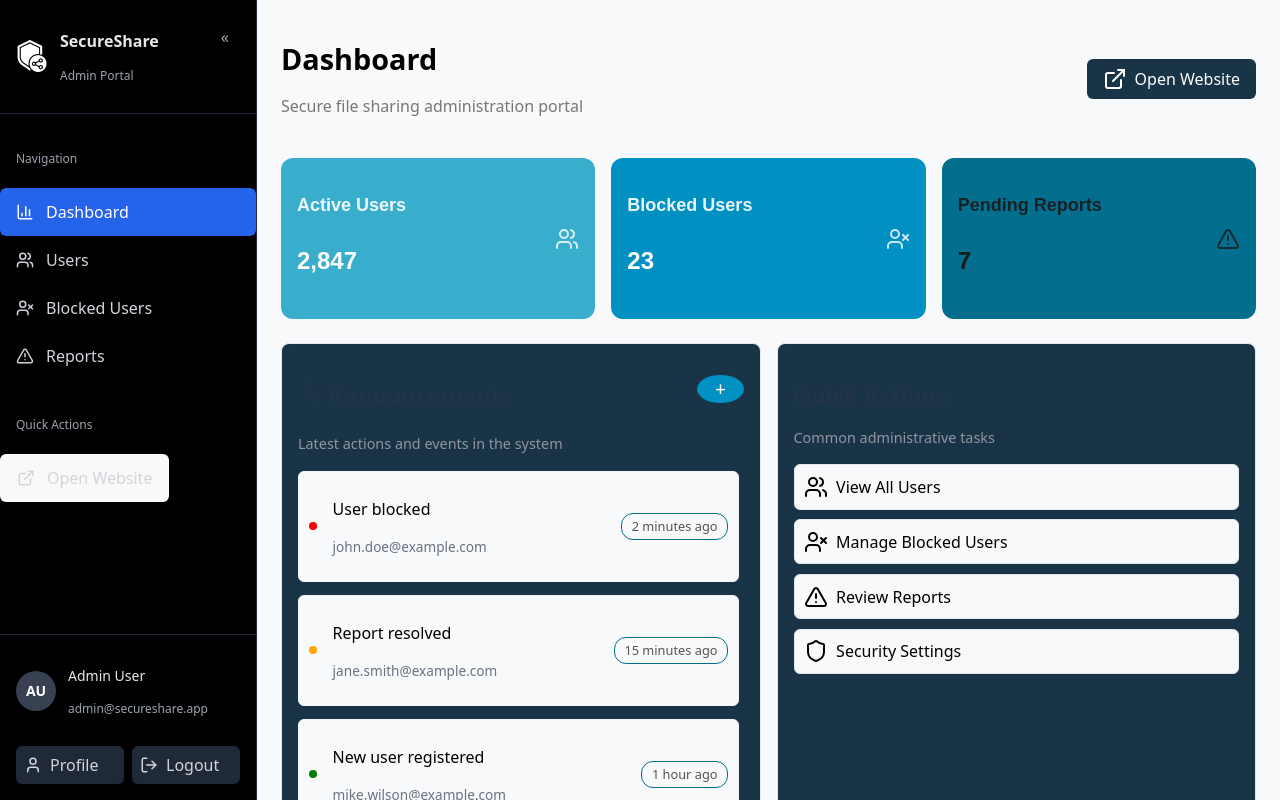
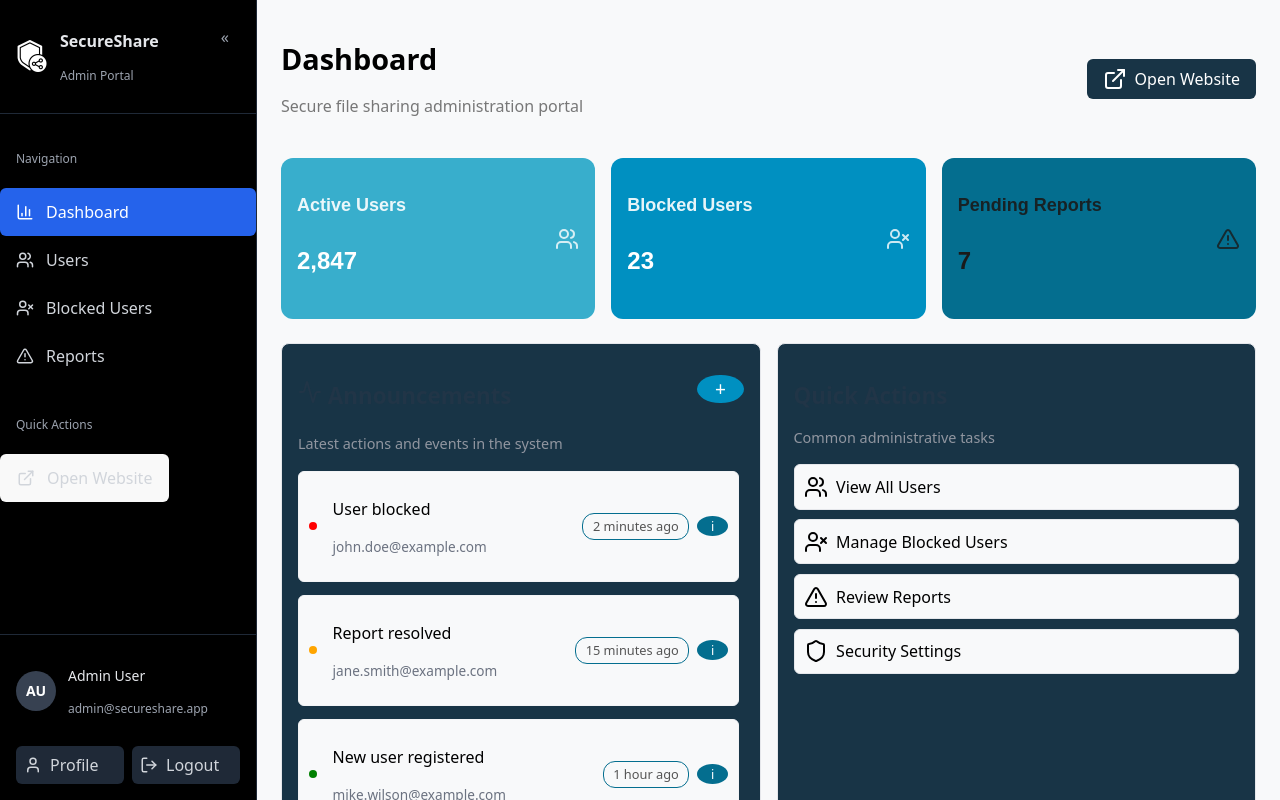
Before and after one commit to COS301-SE-2025/Secure-File-Sharing-Platform, a React (Vite) app in the folder sfsp-admin/: page /dashboard in a window 1280 px wide. Built offline with nearby package versions, Linux system fonts and the light colour scheme.

Commit message:
dialogue for info addition

```diff
--- a/sfsp-admin/src/ui/dashboard/Dashboard.css
+++ b/sfsp-admin/src/ui/dashboard/Dashboard.css
@@ -179,6 +179,31 @@
     color: #6b7280;
 }
 
+.timestamp-info {
+    display: flex;
+    align-items: center;
+    gap: 0.5rem;
+}
+
+.info-btn {
+    background: #046E8F;
+    color: white;
+    border: none;
+    border-radius: 50%;
+    width: 20px;
+    height: 20px;
+    font-size: 0.8rem;
+    cursor: pointer;
+    display: flex;
+    align-items: center;
+    justify-content: center;
+}
+
+.info-btn:hover {
+    background: #0090C1;
+}
+
+
 .dot {
     width: 8px;
     height: 8px;
@@ -282,6 +307,15 @@
     color: black;
 }
 
+.modal h3 {
+    margin-bottom: 0.5rem;
+    color: #046E8F;
+}
+
+.modal p {
+    margin: 0.2rem 0;
+}
+
 .modal-actions {
     display: flex;
     justify-content: flex-end;
--- a/sfsp-admin/src/ui/dashboard/Dashboard.jsx
+++ b/sfsp-admin/src/ui/dashboard/Dashboard.jsx
@@ -10,15 +10,15 @@ function Dashboard() {
   ];
 
   const [announcements, setAnnouncements] = useState([
-    { action: "User blocked", user: "john.doe@example.com", time: "2 minutes ago", severity: "high",info:"this is " },
-    { action: "Report resolved", user: "jane.smith@example.com", time: "15 minutes ago", severity: "medium",info:"this is " },
-    { action: "New user registered", user: "mike.wilson@example.com", time: "1 hour ago", severity: "low",info:"this is " },
-    { action: "File access granted", user: "sarah.jones@example.com", time: "2 hours ago", severity: "low",info:"this is " },
-    { action: "File access granted", user: "sarah.jones@example.com", time: "2 hours ago", severity: "low" ,info:"this is "},
-    { action: "User blocked", user: "john.doe@example.com", time: "2 minutes ago", severity: "high",info:"this is " },
-    { action: "Report resolved", user: "jane.smith@example.com", time: "15 minutes ago", severity: "medium",info:"this is "},
-    { action: "New user registered", user: "mike.wilson@example.com", time: "6 hour ago", severity: "low",info:"this is " },
-    { action: "File access granted", user: "sarah.jones@example.com", time: "2 hours ago", severity: "low",info:"this is " },
+    { action: "User blocked", user: "john.doe@example.com", time: "2 minutes ago", severity: "high", info: "this is " },
+    { action: "Report resolved", user: "jane.smith@example.com", time: "15 minutes ago", severity: "medium", info: "this is " },
+    { action: "New user registered", user: "mike.wilson@example.com", time: "1 hour ago", severity: "low", info: "this is " },
+    { action: "File access granted", user: "sarah.jones@example.com", time: "2 hours ago", severity: "low", info: "this is " },
+    { action: "File access granted", user: "sarah.jones@example.com", time: "2 hours ago", severity: "low", info: "this is " },
+    { action: "User blocked", user: "john.doe@example.com", time: "2 minutes ago", severity: "high", info: "this is " },
+    { action: "Report resolved", user: "jane.smith@example.com", time: "15 minutes ago", severity: "medium", info: "this is " },
+    { action: "New user registered", user: "mike.wilson@example.com", time: "6 hour ago", severity: "low", info: "this is " },
+    { action: "File access granted", user: "sarah.jones@example.com", time: "2 hours ago", severity: "low", info: "this is " },
   ]);
 
   const [showModal, setShowModal] = useState(false);
@@ -27,6 +27,8 @@ function Dashboard() {
     info: "",
     severity: "success",
   });
+  const [infoModal, setInfoModal] = useState({ show: false, announcement: null });
+
   const currentUser = "admin@example.com";
 
   const getSeverityColor = (severity) => {
@@ -99,7 +101,15 @@ function Dashboard() {
                     <p className="activity-user">{a.user}</p>
                   </div>
                 </div>
-                <span className="badge">{a.time}</span>
+                <div className="timestamp-info">
+                  <span className="badge">{a.time}</span>
+                  <button
+                    className="info-btn"
+                    onClick={() => setInfoModal({ show: true, announcement: a })}
+                  >
+                    i
+                  </button>
+                </div>
               </div>
             ))}
           </div>
@@ -162,7 +172,29 @@ function Dashboard() {
           </div>
         </div>
       )}
-      y
+
+      {infoModal.show && infoModal.announcement && (
+        <div
+          className="modal-backdrop"
+          onClick={() => setInfoModal({ show: false, announcement: null })}
+        >
+          <div className="modal" onClick={e => e.stopPropagation()}>
+            <h3>Announcement Details</h3>
+            <p><strong>Action:</strong> {infoModal.announcement.action}</p>
+            <p><strong>Info:</strong> {infoModal.announcement.info}</p>
+            <p><strong>User:</strong> {infoModal.announcement.user}</p>
+            <p><strong>Severity:</strong> {infoModal.announcement.severity}</p>
+            <p><strong>Time:</strong> {infoModal.announcement.time}</p>
+
+            <div className="modal-actions">
+              <button onClick={() => setInfoModal({ show: false, announcement: null })}>
+                Close
+              </button>
+            </div>
+          </div>
+        </div>
+      )}
+
     </div>
   );
 }
```
